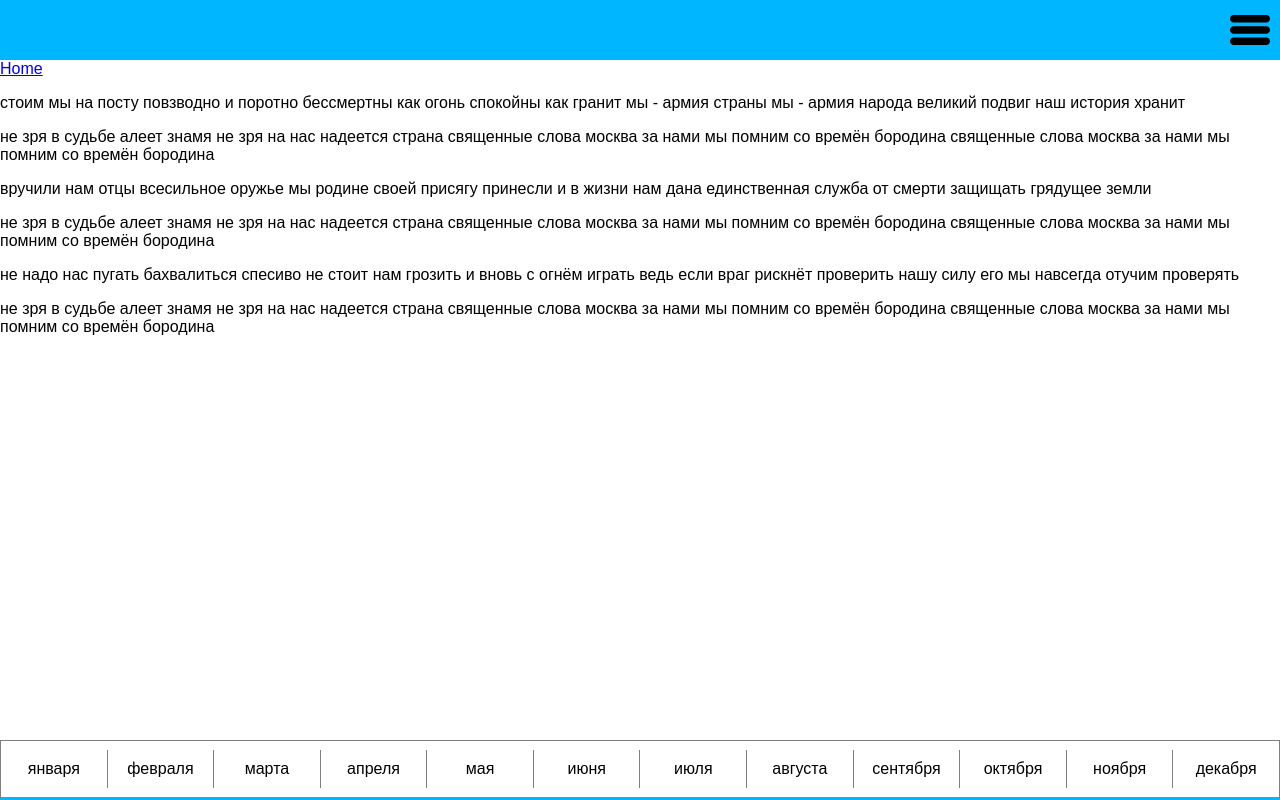
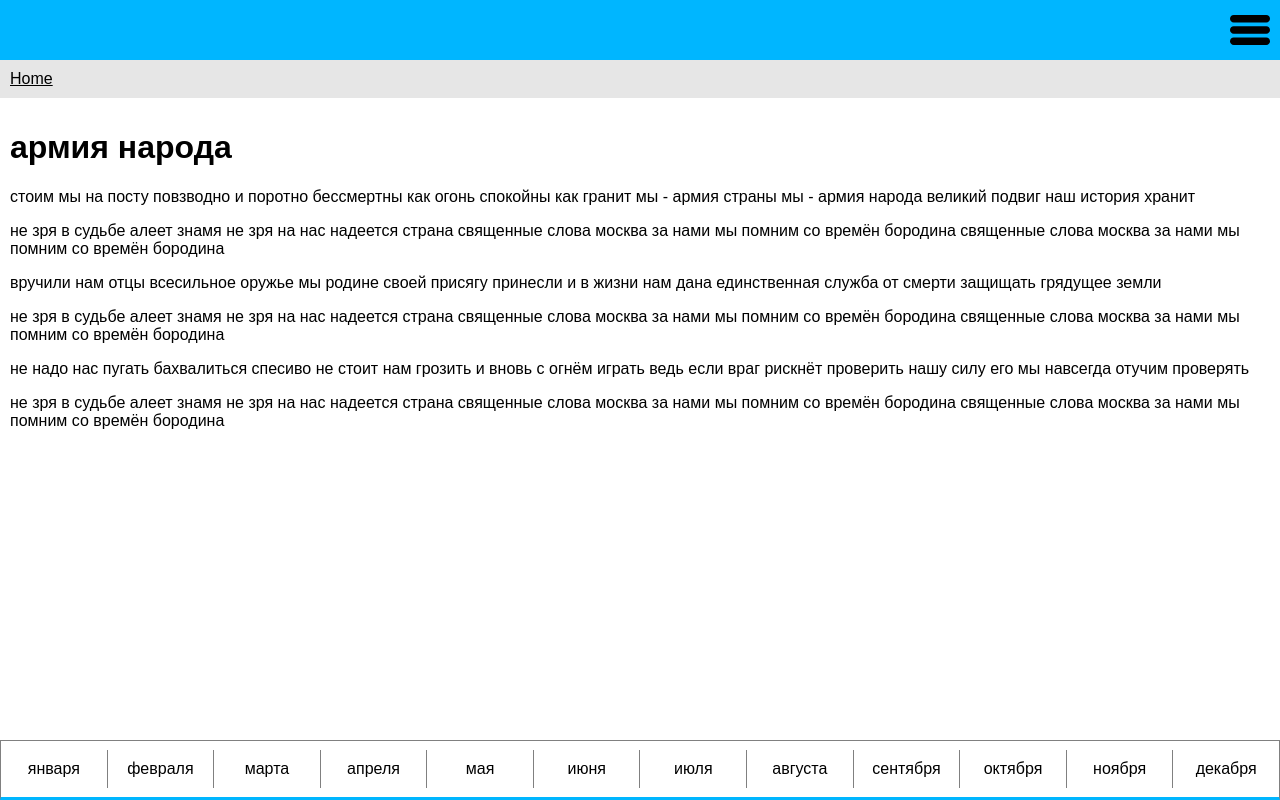
Before and after one commit to SimoNonnis/light-switch, a React (Create React App) app: page /info in a window 1280 px wide. Built offline with nearby package versions, Linux system fonts and the light colour scheme.

Commit message:
Style info page

```diff
--- a/src/components/InfoPage.jsx
+++ b/src/components/InfoPage.jsx
@@ -3,8 +3,11 @@ import { Link } from 'react-router-dom';
 
 const InfoPage = () => (
   <div className="main">
-    <Link to="/">Home</Link>
-    <div>
+    <Link className="navPageLink" to="/">
+      Home
+    </Link>
+    <div className="content">
+      <h1>армия народа</h1>
       <p>
         стоим мы на посту повзводно и поротно бессмертны как огонь спокойны как
         гранит мы - армия страны мы - армия народа великий подвиг наш история
--- a/src/styles.css
+++ b/src/styles.css
@@ -1,6 +1,7 @@
 :root {
   --blue: #00b6ff;
   --grey: grey;
+  --lightGrey: #e6e6e6;
 }
 
 * {
@@ -16,6 +17,11 @@ ul {
   padding: 0;
   list-style-type: none;
 }
+
+a {
+  color: inherit;
+}
+
 .App {
   font-family: sans-serif;
   height: 100vh;
@@ -38,6 +44,16 @@ ul {
 
 .main {
   grid-area: main;
+}
+
+.content {
+  padding: 10px;
+}
+
+.navPageLink {
+  display: block;
+  padding: 10px;
+  background-color: var(--lightGrey);
 }
 
 .menu {
```
